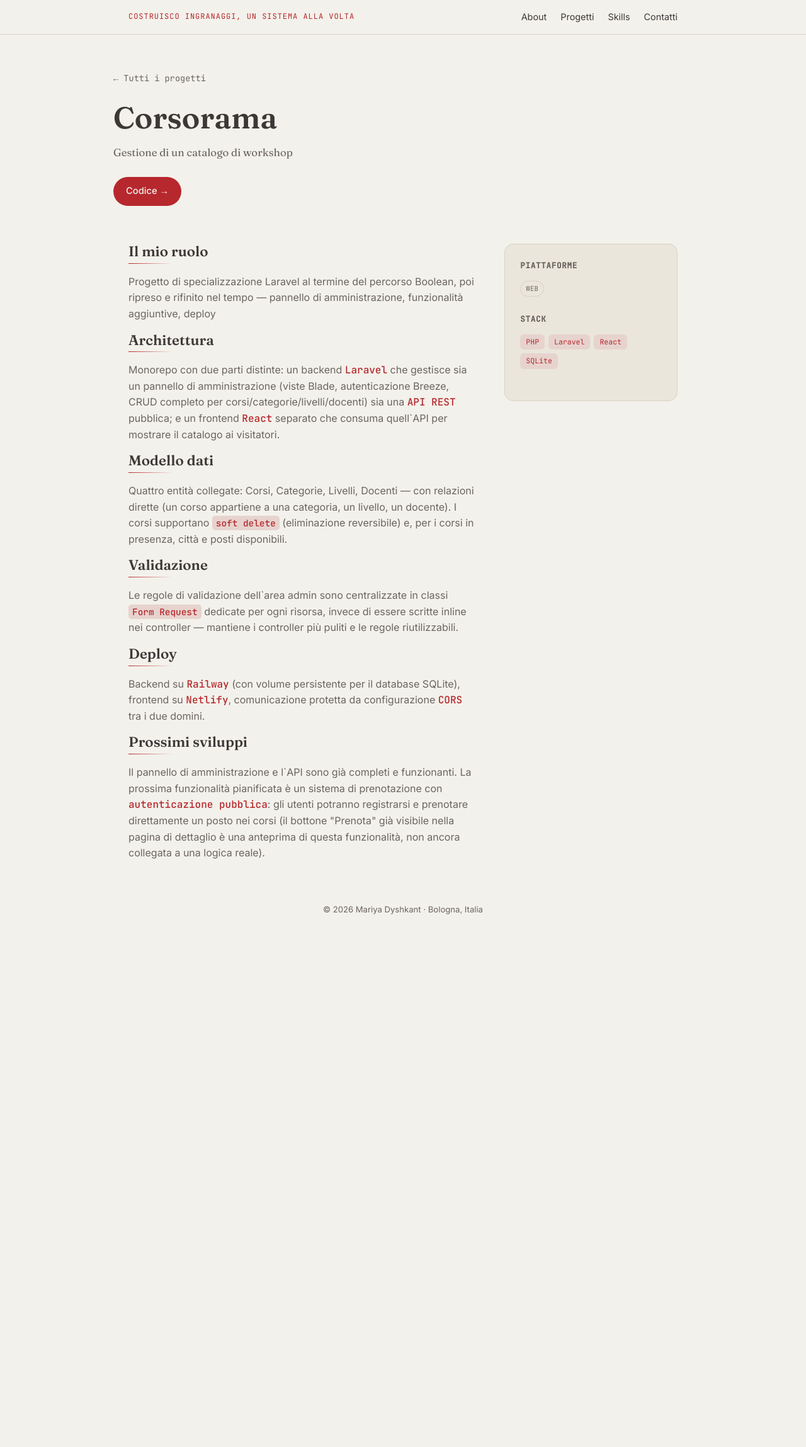
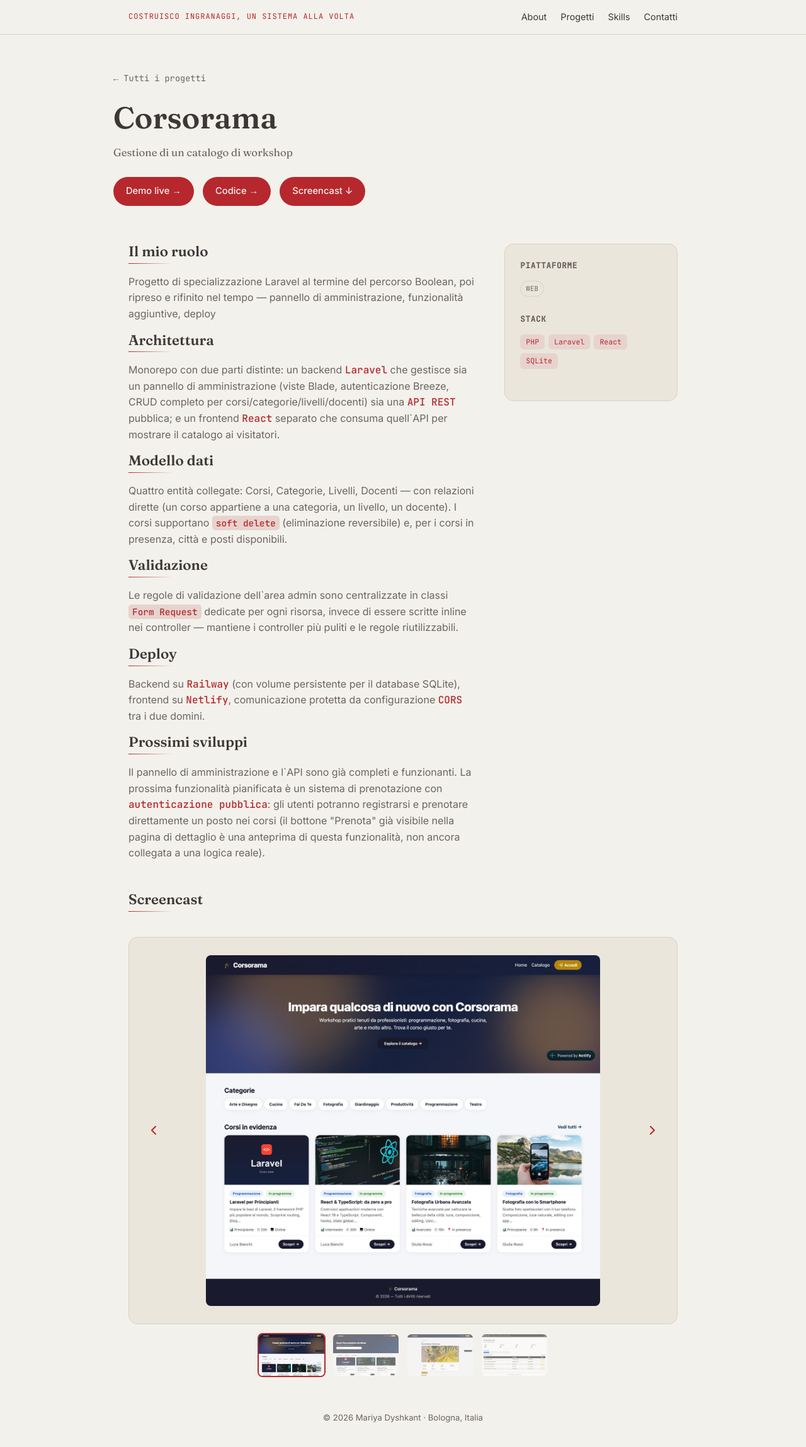
Before and after one commit to mariyadyshkant/mariya-dyshkant-portfolio, a React (Vite) app: page /progetti/corso-rama in a window 1280 px wide. Shown: the top 2298 px of the page at 63% size. Before the commit the page ends 1505 px from the top, so only its background shows below. Built offline with nearby package versions, Linux system fonts and the light colour scheme.

Commit message:
Update Corsorama project details with demo link and add screenshots

```diff
--- a/src/data/projects.js
+++ b/src/data/projects.js
@@ -73,8 +73,13 @@
       'Applicazione full-stack per la gestione di un catalogo corsi: backend Laravel con pannello di amministrazione (CRUD completo, autenticazione), API REST pubblica consumata da un frontend React separato.',
     platforms: ['Web'],
     stack: ['PHP', 'Laravel', 'React', `SQLite`],
-    links: { demo: null, code: `https://github.com/mariyadyshkant/workshop-catalog.git` },
-    screenshots: [],
+    links: { demo: 'https://corsorama.mariyadyshkant.com', code: `https://github.com/mariyadyshkant/workshop-catalog.git` },
+    screenshots: [
+      '/corsorama-shot-home.jpg',
+      '/corsorama-shot-catalogo.jpg',
+      '/corsorama-shot-dettaglio.jpg',
+      '/corsorama-shot-admin.jpg',
+    ],
     sections: [
       {
         heading: 'Il mio ruolo',
```
